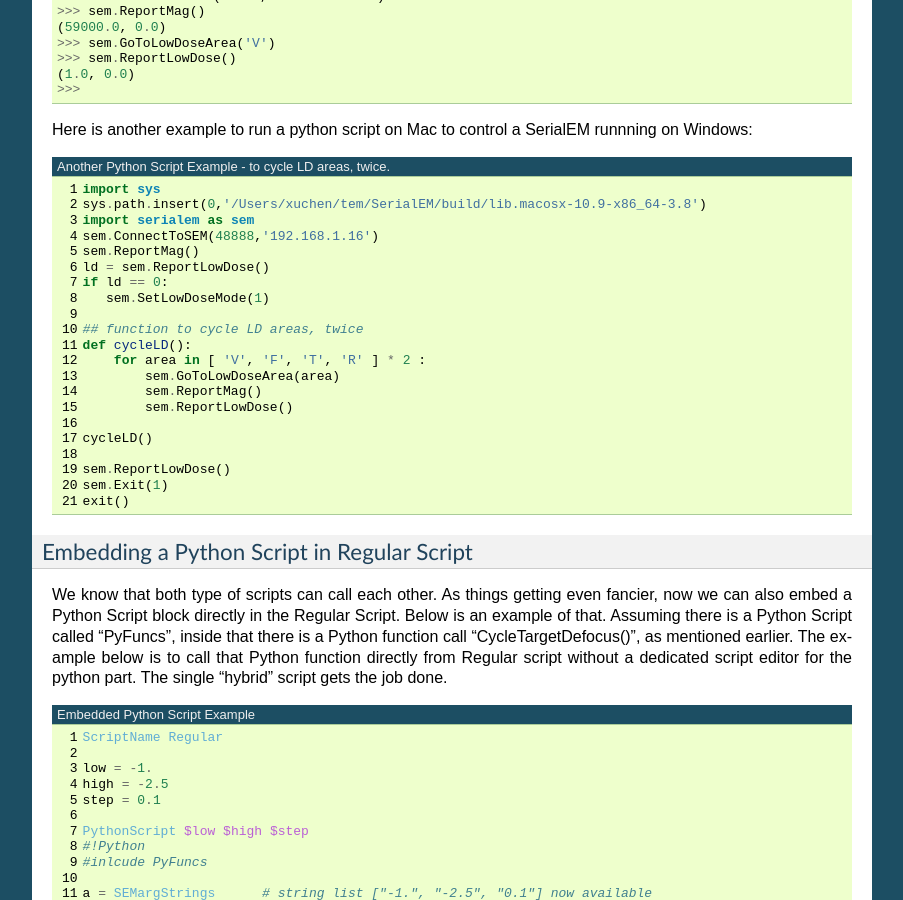
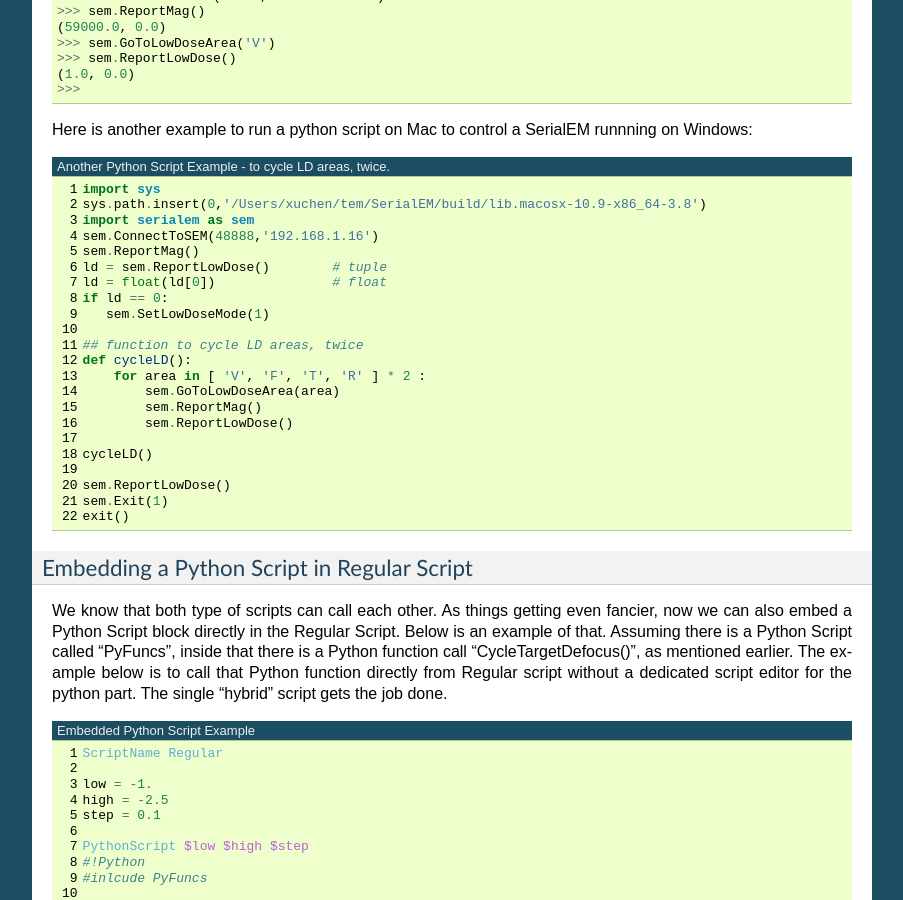
Before and after one commit to xuchen66/sphinx-emdocs, a Sphinx documentation site: the page built from source/serialem-note-hidden-goodies.rst, in a window 1280 px wide and 900 px high, scrolled down 6438 px. Shown: the whole window, without its empty margins (198-1101 px from the left). Built offline with Sphinx 7.4.7, drawn with Linux system fonts in a browser that asks for light colours; pages that are not in the unit, such as notebooks, are missing from menus.

Commit message:
Update serialem-note-hidden-goodies.rst

```diff
--- a/source/serialem-note-hidden-goodies.rst
+++ b/source/serialem-note-hidden-goodies.rst
@@ -418,7 +418,8 @@ Here is another example to run a python script on Mac to control a SerialEM runn
    import serialem as sem
    sem.ConnectToSEM(48888,'192.168.1.16')
    sem.ReportMag()
-   ld = sem.ReportLowDose()
+   ld = sem.ReportLowDose()        # tuple
+   ld = float(ld[0])               # float
    if ld == 0:
       sem.SetLowDoseMode(1)
 
```
